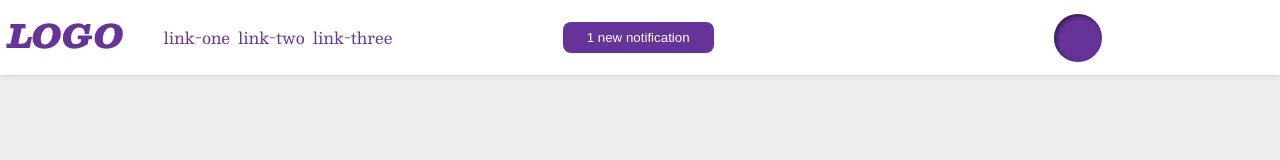
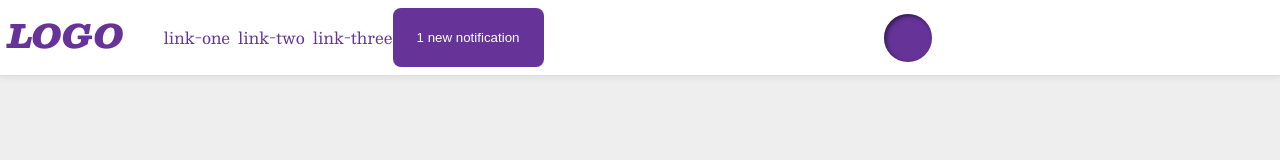
Before and after one commit to Forsaken-S0ul/Odin-project, a plain HTML site: page practise.html in a window 1280 px wide. Drawn offline with nearby package versions, Linux system fonts and the light colour scheme.

Commit message:
added practice.html

```diff
--- a/practise.html
+++ b/practise.html
@@ -138,9 +138,6 @@
       list-style-type: none;
       gap: 8px;
     }
-    .notifications {
-      margin: auto;
-    }
   </style>
   <body>
     <div class="header">
```
